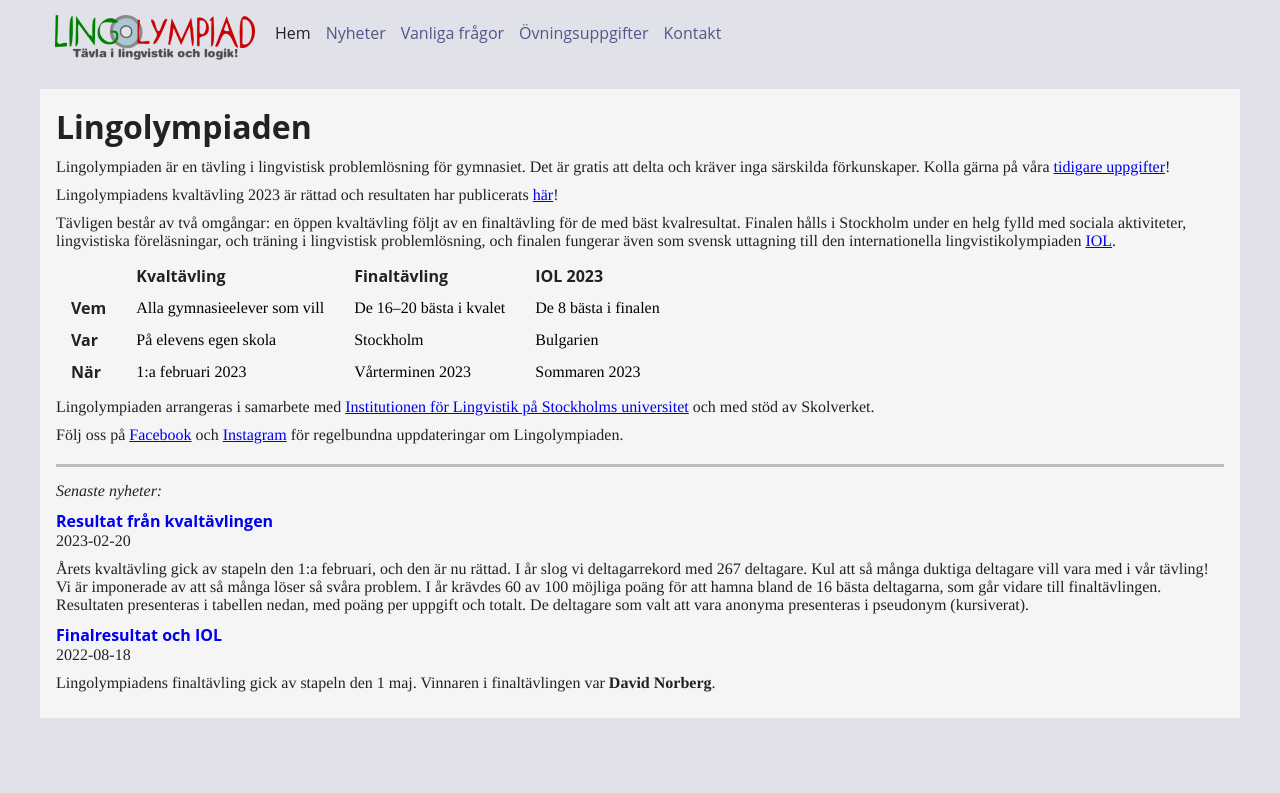
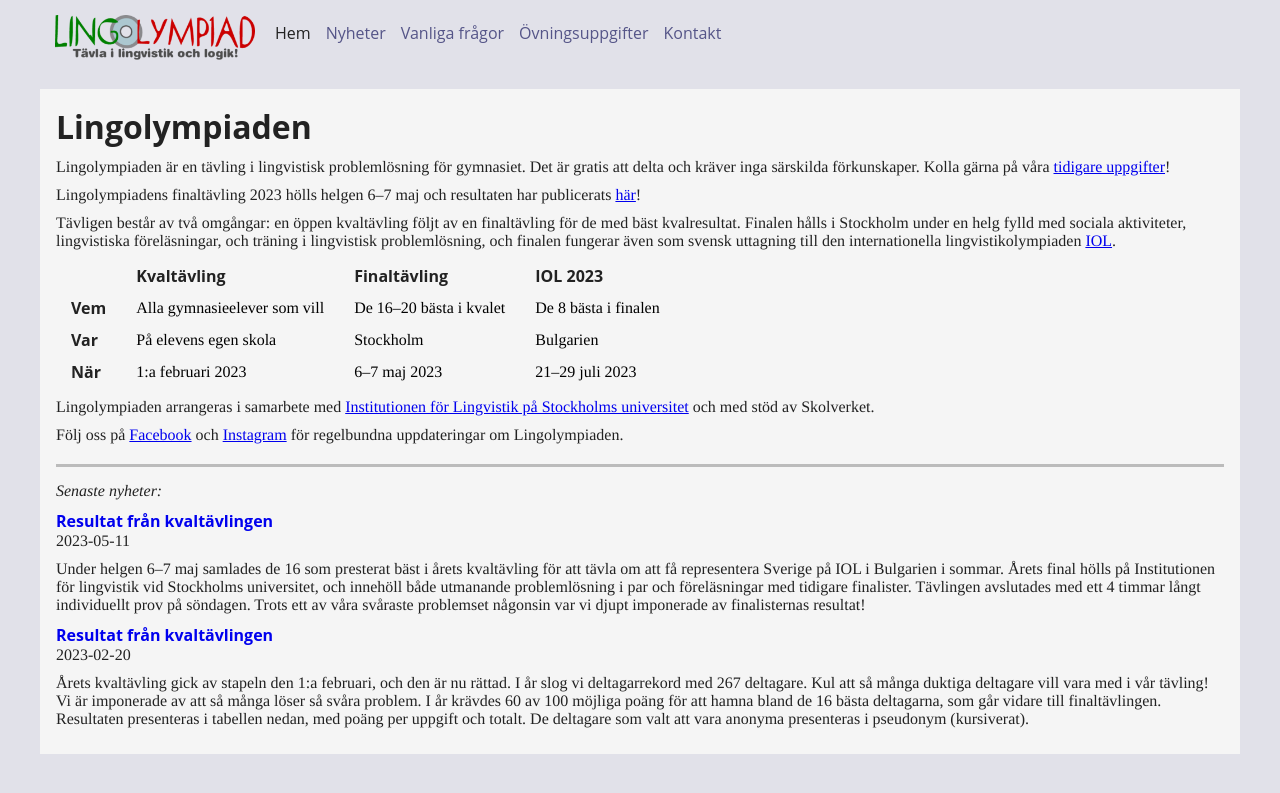
Before and after one commit to lingolympiad/lingolympiad.github.io, a Jekyll site: the page built from index.md, in a window 1280 px wide. Shown: the top 793 px of the page. Built offline with Jekyll 4.4.1, drawn with Linux system fonts in a browser that asks for light colours.

Commit message:
Finalresultat

```diff
--- a/_data/uppgifter.yml
+++ b/_data/uppgifter.yml
@@ -1,6 +1,8 @@
 - year: 2023
   kval-uppg: '/pdf/kval-2023.pdf'
   kval-facit: '/pdf/kval-2023-facit.pdf'
+  final-uppg: '/pdf/final-2023.pdf'
+  final-facit: '/pdf/final-2023-facit.pdf'
 - year: 2022
   kval-uppg: '/pdf/kval-2022.pdf'
   kval-facit: '/pdf/kval-2022-facit.pdf'
--- /dev/null
+++ b/_posts/2023-05-11-final-resultat.md
@@ -0,0 +1,18 @@
+---
+layout: post
+title: "Resultat från kvaltävlingen"
+---
+
+Under helgen 6–7 maj samlades de 16 som presterat bäst i årets kvaltävling för att tävla om att få representera Sverige på IOL i Bulgarien i sommar. Årets final hölls på Institutionen för lingvistik vid Stockholms universitet, och innehöll både utmanande problemlösning i par och föreläsningar med tidigare finalister. Tävlingen avslutades med ett 4 timmar långt individuellt prov på söndagen. Trots ett av våra svåraste problemset någonsin var vi djupt imponerade av finalisternas resultat!
+
+Den som presterade bäst i finalen och därmed vann Lingolympiaden 2023 var **Constantin Lidberg Dimos** från Norra Reals gymnasium i Stockholm.
+
+De 8 som kvalificerade sig till IOL 2023 i Bulgarien var, i bokstavsordning:
+- Allan Ismail, Katedralskolan
+- Constantin Lidberg Dimos, Norra Reals gymnasium
+- Elisabet Xie, Kungsholmens gymnasium
+- Ida Grimheden, Norra Reals gymnasium
+- Jacob Strömgård, Norra Reals gymnasium
+- Louise Malm, Enskilda gymnasiet
+- Tine Dahlberg, Norra Reals gymnasium
+- Tomas Lyckå, Donnergymnasiet
--- a/index.md
+++ b/index.md
@@ -5,7 +5,7 @@ title:  Lingolympiaden
 
 Lingolympiaden är en tävling i lingvistisk problemlösning för gymnasiet. Det är gratis att delta och kräver inga särskilda förkunskaper. Kolla gärna på våra [tidigare uppgifter](ovning)!
 
-Lingolympiadens kvaltävling 2023 är rättad och resultaten har publicerats [här]({% post_url 2023-02-20-kval-resultat %})!
+Lingolympiadens finaltävling 2023 hölls helgen 6–7 maj och resultaten har publicerats [här]({% post_url 2023-05-11-final-resultat %})!
 
 Tävligen består av två omgångar: en öppen kvaltävling följt av en finaltävling för de med bäst kvalresultat. Finalen hålls i Stockholm under en helg fylld med sociala aktiviteter, lingvistiska föreläsningar, och träning i lingvistisk problemlösning, och finalen fungerar även som svensk uttagning till den internationella lingvistikolympiaden [IOL](https://ioling.org).
 
@@ -33,8 +33,8 @@ Tävligen består av två omgångar: en öppen kvaltävling följt av en finalt
   <tr>
     <th>När</th>
     <td>1:a februari 2023</td>
-    <td>Vårterminen 2023</td>
-    <td>Sommaren 2023</td>
+    <td>6–7 maj 2023</td>
+    <td>21–29 juli 2023</td>
   </tr>
 </table>
 
```
Also changed, not shown: 2 other files.
